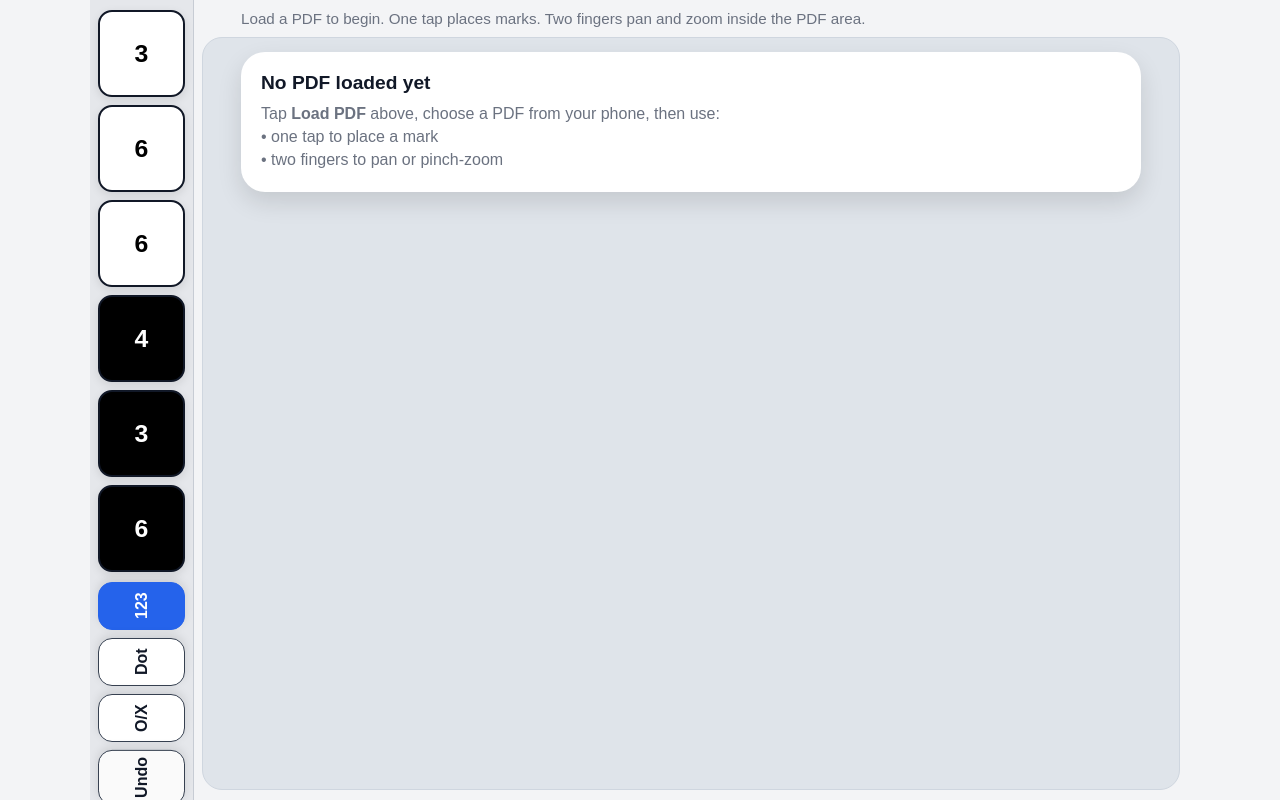
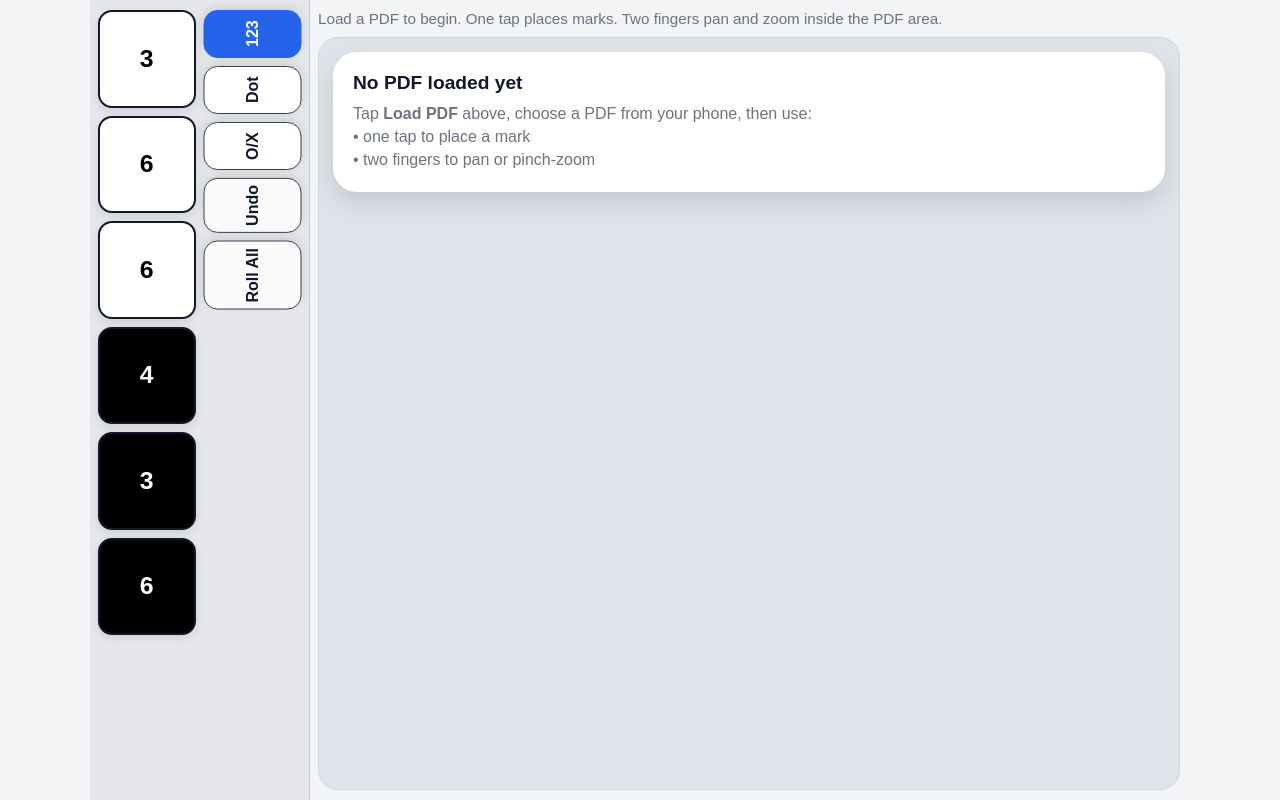
Before and after one commit to jimmyfigiel/RaW, a plain HTML site: page index.html in a window 1280 px wide. Drawn offline with Linux system fonts and the light colour scheme; a script that the page names is missing.

Commit message:
Refactor sidebar styles for landscape layout
Added landscape sidebar width variable and updated layout styles.

```diff
--- a/styles.css
+++ b/styles.css
@@ -10,6 +10,7 @@
   --shadow: 0 10px 24px rgba(0, 0, 0, 0.12);
   --shadow-soft: 0 3px 10px rgba(0, 0, 0, 0.10);
   --control-size: 48px;
+  --landscape-sidebar-width: 220px;
 }
 
 * {
@@ -418,8 +419,8 @@
   }
 
   .top-panel {
-    width: 104px;
-    min-width: 104px;
+    width: var(--landscape-sidebar-width);
+    min-width: var(--landscape-sidebar-width);
     height: 100%;
     border-bottom: 0;
     border-right: 1px solid #c7ccd4;
@@ -429,15 +430,30 @@
       calc(env(safe-area-inset-bottom) + 10px)
       8px;
     overflow-y: auto;
+    display: grid;
+    grid-template-columns: 1fr 1fr;
+    column-gap: 8px;
+    row-gap: 0;
+    align-content: start;
+    align-items: start;
   }
 
   .dice-row {
+    grid-column: 1;
     grid-template-columns: 1fr;
+    gap: 8px;
+    margin: 0;
   }
 
-  .tool-row,
+  .tool-row {
+    grid-column: 2;
+    margin-top: 0;
+    grid-template-columns: 1fr;
+    gap: 8px;
+  }
+
   .pdf-controls {
-    grid-template-columns: 1fr;
+    display: none;
   }
 
   .bottom-panel {
@@ -452,4 +468,8 @@
     white-space: nowrap;
     line-height: 1;
   }
+
+  .die-face {
+    font-size: 1.55rem;
+  }
 }
```
